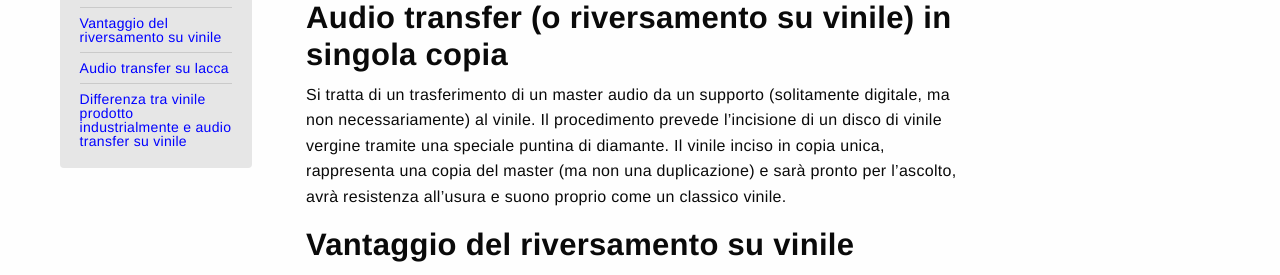
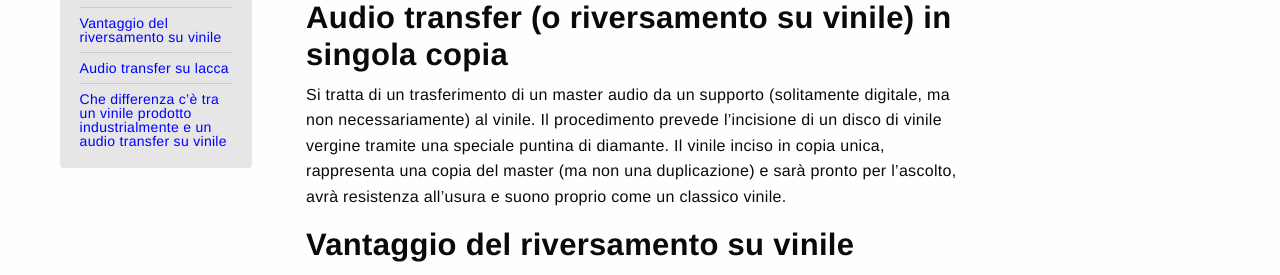
Before and after one commit to Vinilificio/Vinilificio.github.io, a Jekyll site: the page built from _pages/faq.md, in a window 1280 px wide. Shown: the part 275-550 px from the top of the page. Built offline with Jekyll 4.4.1, drawn with Linux system fonts in a browser that asks for light colours.

Commit message:
Update faq.md

```diff
--- a/_pages/faq.md
+++ b/_pages/faq.md
@@ -9,7 +9,7 @@ menu:
   id: vantaggio-del-riversamento-su-vinile
 - titolo: Audio transfer su lacca
   id: audio-transfer-(o-riversamento-su vinile)-su-lacca-o-acetato
-- titolo: Differenza tra vinile prodotto industrialmente e audio transfer su vinile
+- titolo: Che differenza c’è tra un vinile prodotto industrialmente e un audio transfer su vinile
   id: che-differenza-c'è-tra-un-vinile-prodotto-industrialmente-e-un-audio-transfer-su-vinile
 
 published: true
```
